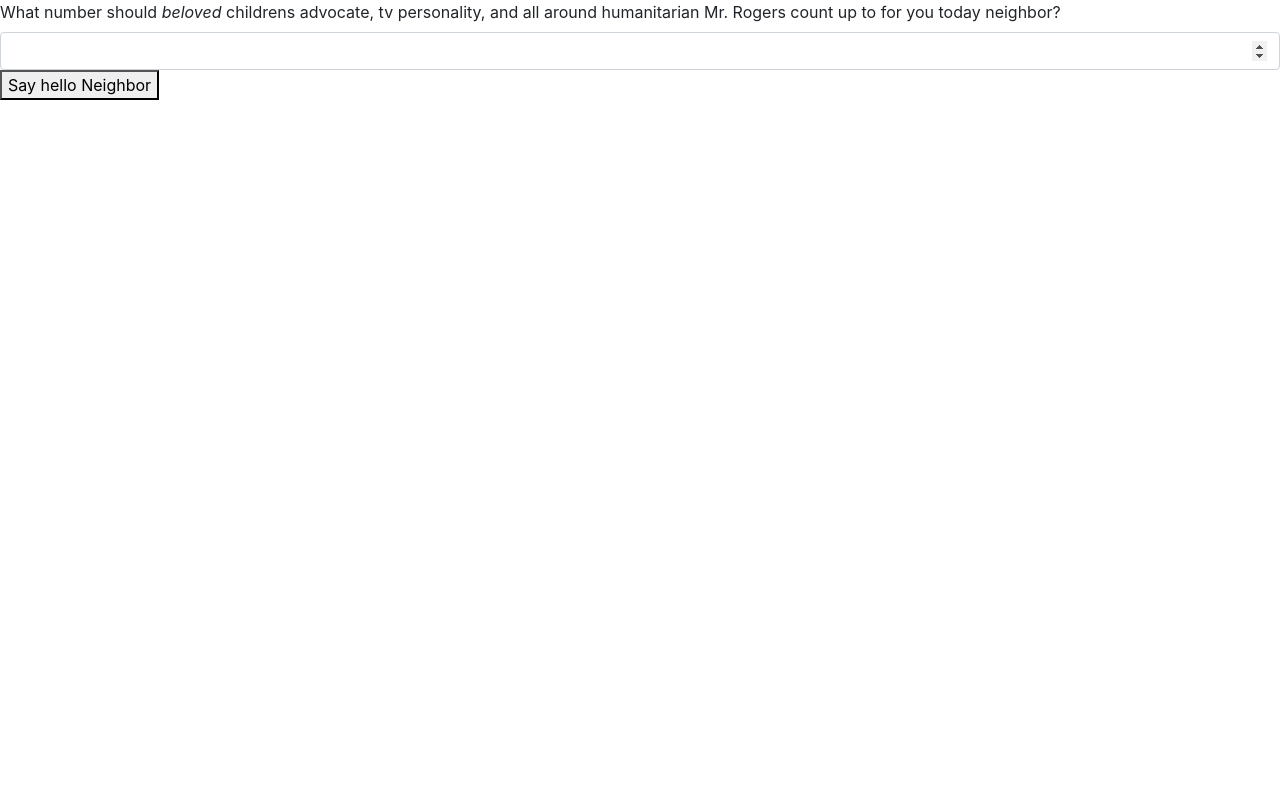
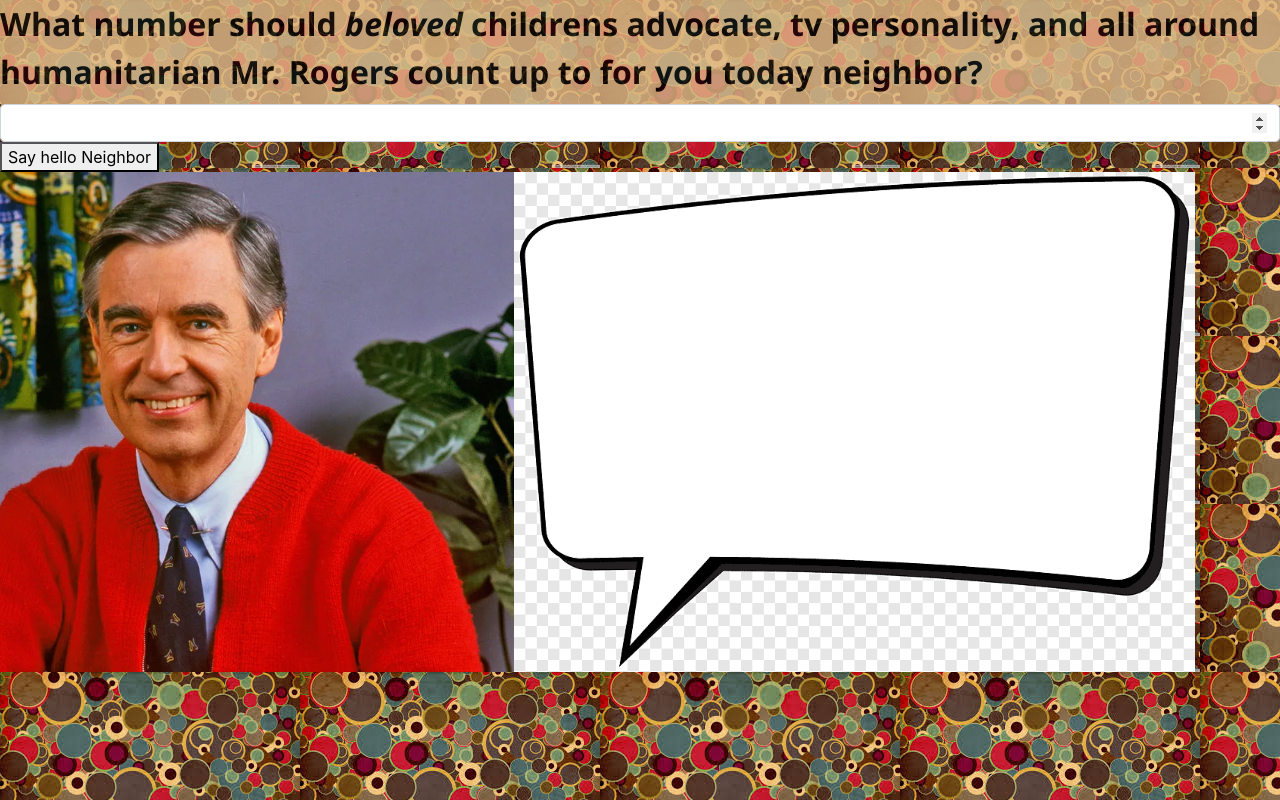
Before and after one commit to POsten040/Week-3-project, a plain HTML site: page index.html in a window 1280 px wide. Drawn offline with Linux system fonts and the light colour scheme.

Commit message:
add styling

```diff
--- a/css/styles.css
+++ b/css/styles.css
@@ -0,0 +1,45 @@
+body {
+  background-image: url(../img/funk.jpg);
+}
+
+.box {
+  background-color: burlywood;
+  opacity: 80%;
+}
+
+p {
+  font-size: large;
+  font-weight: 600;
+}
+
+#label {
+  color: black;
+  font-size: xx-large;
+  font-family: 'Segoe UI', Tahoma, Geneva, Verdana, sans-serif;
+  font-weight: 700;
+}
+
+img {
+  height: 500px;
+  width: auto;
+  float: right;
+
+}
+
+p#results {
+  float: right;
+}
+
+#bubble {
+  position: relative;
+  text-align: center;
+}
+
+.centered {
+  position: absolute;
+  bottom: 10%;
+  top: 5%;
+  right: 30%;
+  left: 10%;
+
+}
--- a/index.html
+++ b/index.html
@@ -9,8 +9,20 @@
 </head>
 <body>
   <form id="formOne">
-    <label for="userInput">What number should <em>beloved</em> childrens advocate, tv personality, and all around humanitarian Mr. Rogers count up to for you today neighbor?</label>
+    <div class="box">
+      <label id="label" for="userInput">What number should <em>beloved</em> childrens advocate, tv personality, and all around humanitarian Mr. Rogers count up to for you today neighbor?</label>
+    </div>
     <input class="form-control" type="number" id="userInput" onfocus="this.value=''" required>
     <button class="submit" id="send">Say hello Neighbor</button>
-<div><p id="results"></p></div>
+  <div class="container">
+    <div class="row">
+      <div class="col-6">
+        <img src="img/fredrogers.webp">
+      </div>
+      <div class="col-6" id="bubble">
+        <img src="img/bubble.png">
+        <div><p class="centered" id="results"></p></div>
+      </div>
+    </div>
+  </div>
 </body>
```
Also changed, not shown: img/bubble.png (added), img/bubble2.png (added), img/fredrogers.webp (added), img/funk.jpg (added), 1 other file.
